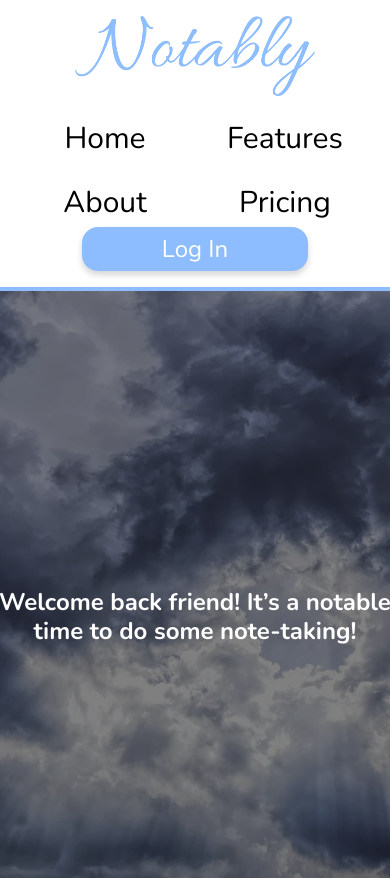
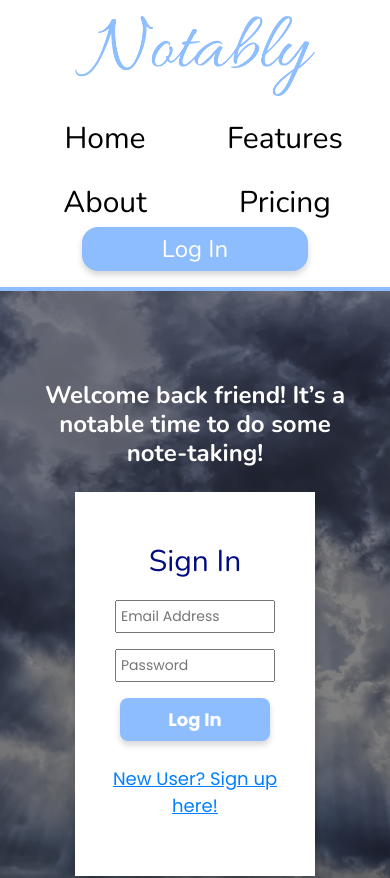
Before and after one commit to BlackPearlescence/notably, a React (Create React App) app in the folder client/: page /login in a window 390 px wide. Shown: the top 878 px of the page. Built offline with nearby package versions, Linux system fonts and the light colour scheme.

Commit message:
make responsive login/registration page

```diff
--- a/client/src/components/authenticationpages/AuthHero.module.scss
+++ b/client/src/components/authenticationpages/AuthHero.module.scss
@@ -54,7 +54,7 @@
 
             h1 {
                 @include shared.heading-mobilesmall;
-                width: shared.$box-mobile-xl;
+                width: shared.$box-mobile-lg;
                 padding-bottom: shared.$gap-mobile-xl;
             }
 
--- a/client/src/components/authenticationpages/LoginForm.module.scss
+++ b/client/src/components/authenticationpages/LoginForm.module.scss
@@ -36,6 +36,7 @@
         color: shared.$color-white;
         transition: background-color 0.2s ease-in-out, color 0.2s ease-in-out;
         box-shadow: shared.$box-shadow-md;
+        font-weight: shared.$font-weight-semibold;
 
         &:hover {
             background-color: shared.$color-primary;
@@ -57,6 +58,41 @@
     }
 }
 
+@include shared.tablet {
+    .formContainer {
+        height: calc(shared.$box-tablet-md * 1.4);
+        width: shared.$box-tablet-lg;
+
+        h2 {
+            @include shared.heading-tabletmedium;
+            margin: shared.$gap-tablet-lg;
+            color: shared.$color-primary;
+        }
+        input {
+            margin: shared.$gap-tablet-lg;
+            @include shared.body-tabletmedium;
+            padding: shared.$gap-tablet-sm;
+            width: shared.$box-tablet-md;
+        }
+    }
+}
+
 @include shared.mobile {
+    .formContainer {
+        height: calc(shared.$box-mobile-md * 1.6);
+        width: shared.$box-mobile-md;
 
+        h2 {
+            @include shared.heading-mobilemedium;
+            margin: shared.$gap-mobile-lg;
+            color: shared.$color-primary;
+        }
+        input {
+            margin: shared.$gap-tablet-sm;
+            @include shared.body-mobilemedium;
+            padding: shared.$gap-mobile-sm;
+            width: shared.$box-mobile-sm;
+        }
+
+    }
 }
--- a/client/src/components/authenticationpages/LoginForm.tsx
+++ b/client/src/components/authenticationpages/LoginForm.tsx
@@ -1,14 +1,35 @@
 import React from "react";
 import styles from "./LoginForm.module.scss";
+import { useAppDispatch, useAppSelector } from "../../store/hooks";
+import { selectLoginPageType, toggleLoginPageType } from "../../store/slices/authSlice";
+
 export const LoginForm: React.FC = () => {
 
+    const loginPageType = useAppSelector(selectLoginPageType)
+    const dispatch = useAppDispatch();
     return(
         <form className={styles.formContainer}>
-            <h2>Sign In</h2>
-            <input name="email" type="text" placeholder="Email Address" />
-            <input name="password" type="password" placeholder="Password" />
-            <button type="submit">Log In</button>
-            <span>New User? Sign up here!</span>
+            {loginPageType === "login" && (
+                <>
+                    <h2>Sign In</h2>
+                    <input name="email" type="text" placeholder="Email Address" />
+                    <input name="password" type="password" placeholder="Password" />
+                    <button type="submit">Log In</button>
+                    <span onClick={() => dispatch(toggleLoginPageType())}>New User? Sign up here!</span>
+                </>
+            )}
+            {loginPageType === "register" && (
+                <>
+                    <h2>Sign Up</h2>
+                    <input name="email" type="text" placeholder="Email Address" />
+                    <input name="password" type="password" placeholder="Password" />
+                    <input name="confirmPassword" type="password" placeholder="Confirm Password" />
+                    <button type="submit">Sign Up</button>
+                    <span onClick={() => dispatch(toggleLoginPageType())}>Returning User? Sign in here!</span>
+                </>
+            )}
+
+
         </form>
     )
 }
--- a/client/src/pages/LoginPage.tsx
+++ b/client/src/pages/LoginPage.tsx
@@ -4,18 +4,23 @@ import styles from "./LoginPage.module.scss";
 import LoginBox from "../components/authenticationpages/LoginBox";
 import { AuthHero } from "../components/authenticationpages/AuthHero";
 import { LoginForm } from "../components/authenticationpages/LoginForm";
+import { useAppSelector } from "../store/hooks";
+import { selectLoginPageType } from "../store/slices/authSlice";
 
 export const LoginPage = () => {
     const isDesktop = useMediaQuery({ minWidth: screenSizes.desktopMinimum });
     const isTablet = useMediaQuery({ minWidth: screenSizes.tabletMinimum, maxWidth: screenSizes.tabletMaximum});
     const isMobile = useMediaQuery({ maxWidth: screenSizes.mobileMaximum });
+
+    const loginPageType = useAppSelector(selectLoginPageType)
+
     return (
         <div>
+            { loginPageType === "login" && <>
                 {isDesktop && (
                 <div className={styles.loginPageContainer}>
                     <LoginBox />
                     <AuthHero title="Welcome back friend! It’s a notable time to do some note-taking!">
-
                     </AuthHero>
                 </div>
                 )}
@@ -29,9 +34,36 @@ export const LoginPage = () => {
                 {isMobile && (
                     <div>
                         <AuthHero title="Welcome back friend! It’s a notable time to do some note-taking!">
+                            <LoginForm />
                         </AuthHero>
                     </div>
                 )}
+            </>}
+
+            { loginPageType === "register" && <>
+                {isDesktop && (
+                <div className={styles.loginPageContainer}>
+                    <AuthHero title="Create an account to use the best note-taking app you’ll ever use! Promise!">
+                    </AuthHero>
+                    <LoginBox />
+                </div>
+                )}
+                {isTablet && (
+                    <div>
+                        <AuthHero title="Create an account to use the best note-taking app you’ll ever use! Promise!">
+                            <LoginForm />
+                        </AuthHero>
+                    </div>
+                )}
+                {isMobile && (
+                    <div>
+                        <AuthHero title="Create an account to use the best note-taking app you’ll ever use! Promise!">
+                            <LoginForm />
+                        </AuthHero>
+                    </div>
+                )}
+            </> }
+
         </div>
     )
 }
--- a/client/src/store/slices/authSlice.ts
+++ b/client/src/store/slices/authSlice.ts
@@ -3,10 +3,12 @@ import { RootState } from "../store";
 
 interface AuthState {
     isLoginModalShown: boolean,
+    loginPageType?: "login" | "register",
 }
 
 const initialState: AuthState = {
     isLoginModalShown: false,
+    loginPageType: "login",
 }
 
 const authSlice = createSlice({
@@ -18,11 +20,15 @@ const authSlice = createSlice({
         },
         hideLoginModal: (state) => {
             state.isLoginModalShown = false;
+        },
+        toggleLoginPageType: (state) => {
+            state.loginPageType = state.loginPageType === "login" ? "register" : "login";
         }
     }
 })
 
-export const { showLoginModal, hideLoginModal } = authSlice.actions;
+export const { showLoginModal, hideLoginModal, toggleLoginPageType } = authSlice.actions;
 export const selectIsLoginModalShown = (state: RootState) => state.auth.isLoginModalShown;
+export const selectLoginPageType = (state: RootState) => state.auth.loginPageType;
 
 export default authSlice.reducer;
```
Lines whose indentation alone changed are shown as unchanged.
